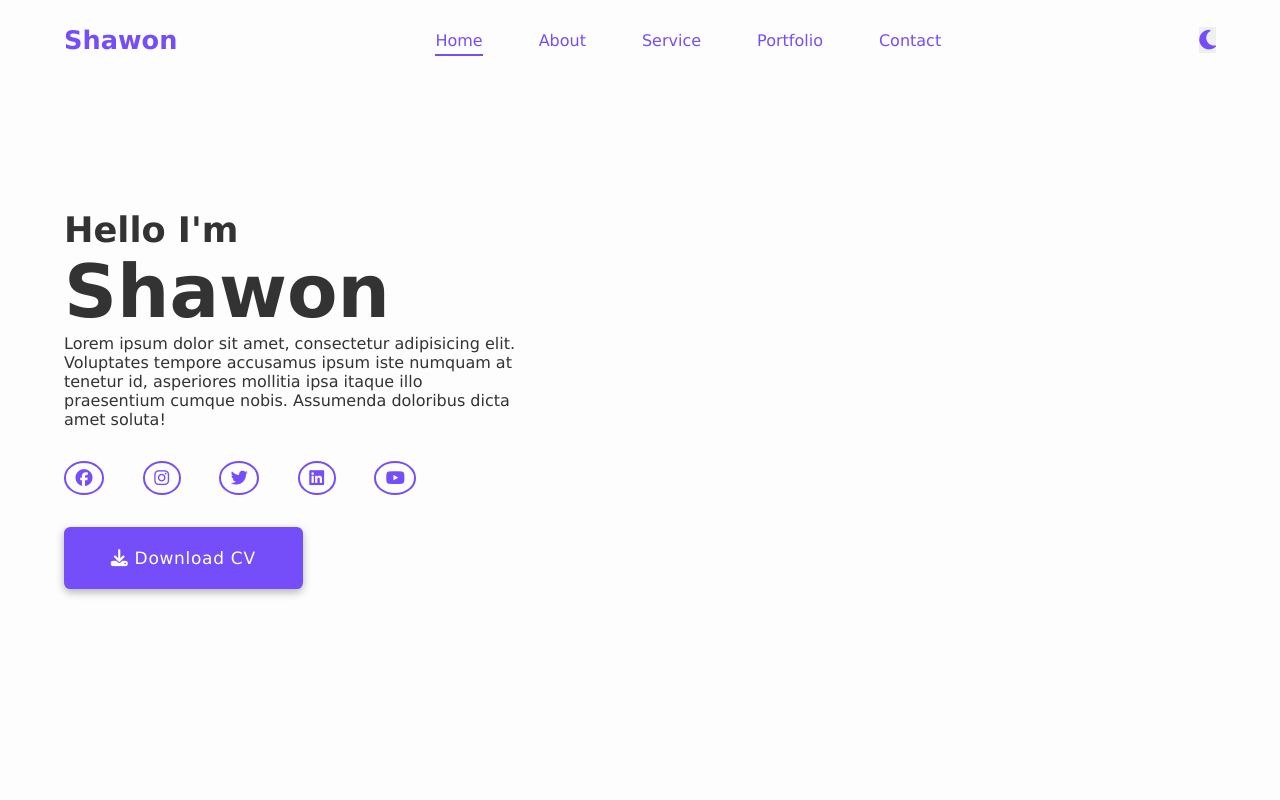
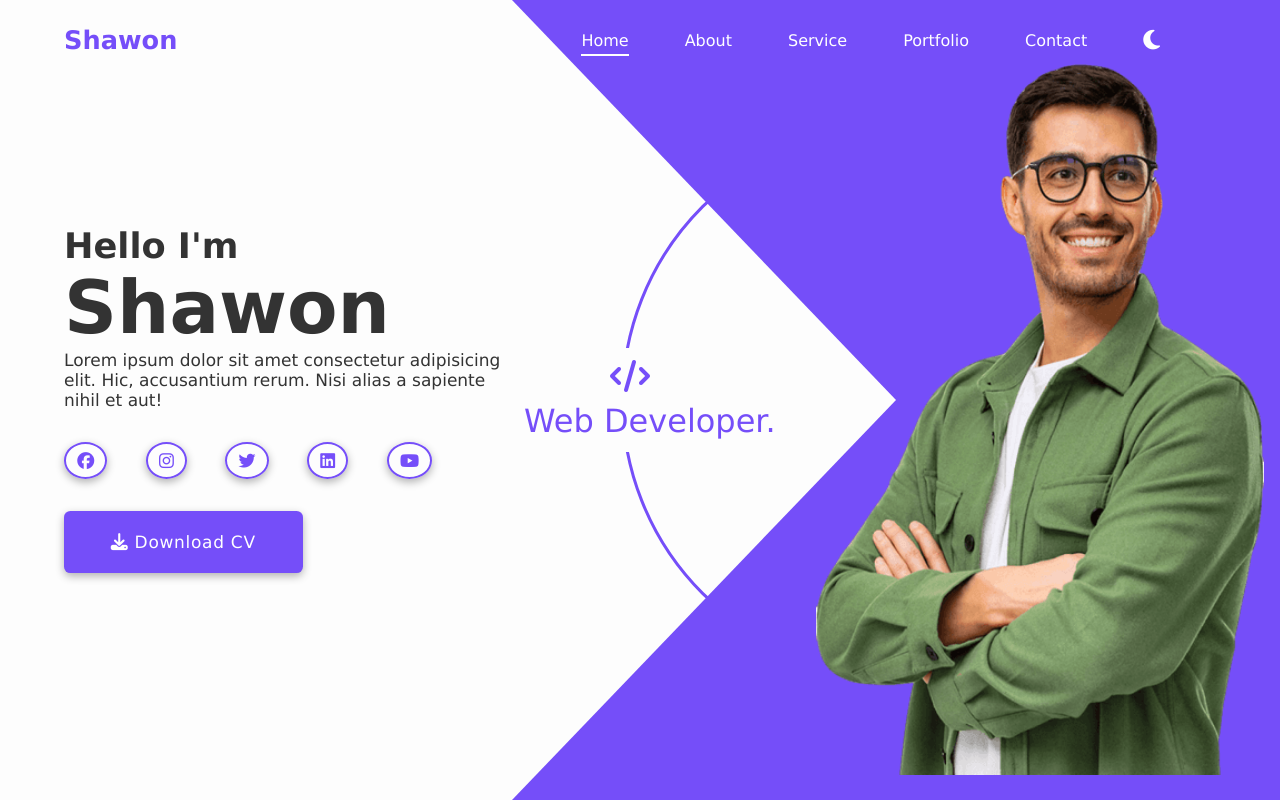
Before and after one commit to shawon012/portfolio, a plain HTML site: page index.html in a window 1280 px wide. Drawn offline with Linux system fonts and the light colour scheme.

Commit message:
header section right going on

```diff
--- a/index.html
+++ b/index.html
@@ -1,5 +1,6 @@
 <!DOCTYPE html>
 <html lang="en">
+
 <head>
     <meta charset="UTF-8">
     <meta name="viewport" content="width=device-width, initial-scale=1.0">
@@ -10,20 +11,25 @@
     <link rel="stylesheet" href="https://cdnjs.cloudflare.com/ajax/libs/font-awesome/6.4.0/css/all.min.css">
     <script src="https://kit.fontawesome.com/9637e31e25.js" crossorigin="anonymous"></script>
 </head>
+
 <body>
     <!-- Navbar Start -->
     <nav>
         <div class="container nav-container">
-            <a href="" class="logo"><h3>Shawon</h3></a>
+            <a href="" class="logo">
+                <h3>Shawon</h3>
+            </a>
             <ul class="nav-link">
                 <li> <a class="active" href="#Home">Home</a></li>
                 <li> <a href="#About">About</a></li>
                 <li> <a href="#Service">Service</a></li>
                 <li> <a href="#Portfolio">Portfolio</a></li>
                 <li> <a href="#Contact">Contact</a></li>
+                <li><button class="moon mood-icon"> <i class="fa fa-moon"></i> </button></li>
+                <li><button class="sun mood-icon"> <i class="fa fa-sun"></i> </button></li>
             </ul>
-            <button class="moon mood-icon"> <i class="fa fa-moon"></i> </button>
-            <button class="sun mood-icon"> <i class="fa fa-sun"></i> </button>
+
+
         </div>
     </nav>
     <!-- Navbar End -->
@@ -35,7 +41,8 @@
                 <h3>Hello I'm</h3>
                 <h1>Shawon</h1>
                 <p>
-                    Lorem ipsum dolor sit amet, consectetur adipisicing elit. Voluptates tempore accusamus ipsum iste numquam at tenetur id, asperiores mollitia ipsa itaque illo praesentium cumque nobis. Assumenda doloribus dicta amet soluta!
+                    Lorem ipsum dolor sit amet consectetur adipisicing elit. Hic, accusantium rerum. Nisi alias a
+                    sapiente nihil et aut!
                 </p>
                 <div class="social-link">
                     <a href=""> <i class="fab fa-facebook"></i> </a>
@@ -44,16 +51,52 @@
                     <a href=""> <i class="fab fa-linkedin"></i> </a>
                     <a href=""> <i class="fab fa-youtube"></i> </a>
                 </div>
-                <a href="" class="btn" download="./img/Md Shakibul Islam Shawon-- Resume--Pdf.pdf"><i class="fa fa-download"></i> Download CV </a>
+                <a href="" class="btn" download="./img/Md Shakibul Islam Shawon-- Resume--Pdf.pdf"><i
+                        class="fa fa-download"></i> Download CV </a>
             </div>
             <div class="header-right">
+                <div class="professing-conten">
+                    <div class="profession-box">
+                        <div class="profession" style="--r:0;">
+                            <i class="fa fa-code"></i>
+                            <h3>Web Developer.</h3>
+                        </div>
+                        <div class="profession" style="--r:1;">
+                            <i class="fa fa-code"></i>
+                            <h3>frontEnd Dev.</h3>
+                        </div>
+                        <div class="profession" style="--r:2;">
+                            <i class="fa fa-code"></i>
+                            <h3>Mern Dev.</h3>
+                        </div>
+                        <!-- <div class="profession" style="--r:3;">
+                            <i class="fa fa-code"></i>
+                            <h3>Web Developer</h3>
+                        </div> -->
+                        <!-- <div class="profession" style="--r:4;">
+                            <i class="fa fa-display"></i>
+                            <h3>Mern Developer</h3>
+                        </div> -->
+                        <div class="profession" style="--r:3;">
+                            <i class="fa fa-code"></i>
+                            <h3>Web App Dev.</h3>
+                        </div>
+                        <div class="circle">
 
+                        </div>
+                    </div>
+                    <div class="ovrelay"></div>
+                </div>
+                <div class="header-img">
+                    <img src="./img/Hero.png" alt="">
+                </div>
             </div>
         </div>
     </header>
     <!-- End Header Section -->
 
     <!-- Custom JS link -->
-<script src="./script.js"></script>
+    <script src="./script.js"></script>
 </body>
+
 </html>
--- a/style.css
+++ b/style.css
@@ -40,13 +40,13 @@ img{
     transition: var(--transition);
     cursor: pointer;
 }
-.btn :hover{
+.btn:hover{
     background: transparent;
     border-color: var(--color-primary);
     color: var(--color-primary);
 }
 .container{
-    max-width: 1260px;
+    max-width: 1300px;
     width: 90%;
     margin: 0 auto;
 }
@@ -83,7 +83,7 @@ nav{
 
 .nav-link li a{
     font-size: 16px;
-    color: var(--color-primary);
+    color: var(--color-white);
     font-weight: 500;
     position: relative;
 }
@@ -94,21 +94,24 @@ nav{
     bottom: -6px;
     width: 100%;
     height: .1rem;
-    background: var(--color-primary);
+    background: var(--color-white);
 }
-.moon{
-
-    color: var(--color-primary);
-}
+/* .moon{
+    color: var(--color-);
+} */
 .mood-icon{
     font-size: 1.4rem;
     transition: var(--transition);
+    color: var(--color-white);
 }
 .mood-icon:hover{
     transform: rotate(360deg);
 }
 .sun{
     display: none;
+}
+button{
+    background: transparent;
 }
 /* End Navbar */
 
@@ -132,9 +135,10 @@ header{
 .header-container h1{
     font-size: 4.6rem;
     font-weight: 700;
+
 }
 .header-container p{
-    font-size: 16px;
+    font-size: 17px;
 }
 .social-link{
 display: flex;
@@ -143,12 +147,93 @@ gap: 2.4rem;
 margin: 2rem 0;
 }
 .social-link a{
-    padding: .3rem .6rem ;
+    padding: .4rem .7rem ;
     border: 2px solid var(--color-primary);
     color: var(--color-primary);
     font-size: 17px;
     cursor: pointer;
     transition: var(--transition);
     border-radius: 50%;
+    box-shadow: 0 0.2rem 0.5rem rgba(0, 0, 0, 0.3);
+}
+.social-link a:hover{
+    background: var(--color-primary);
+    color: var(--color-white);
+}
+.professing-conten{
+    position: absolute;
+    width: 768px;
+    height: 100%;
+    transform: translateY(-50%);
+    top: 50%;
+    right: 0%;
+    pointer-events: none;
+    overflow: hidden;
+}
+.profession-box{
+    position: absolute;
+    top: 0;
+    right: 0;
+    width: 100%;
+    height: 100%;
+    border-radius:50% ;
+    display: flex;
+    justify-content: center;
+    align-items: center;
+}
+.profession{
+    position: absolute;
+    display: flex;
+    flex-direction: column;
+    align-items: center;
+    color: var(--color-primary);
+    transform: rotate(calc(360deg/ 4 * var(--r))) !important;
+    transform-origin: 400px;
+    left: 0;
+    gap: .6rem;
+    background: var(--color-white-bg);
+    padding: 12px;
+}
+.profession:nth-child(1) i{
+    margin-right: 40px;
+}
+.profession:nth-child(4) i{
+    margin-right: 24px;
+}
+.profession:nth-child(2) i{
+    margin-left: 30px;
+}
+.profession i{
+    font-size: 2rem;
+}
+.profession h3{
+    font-size: 2rem;
+    line-height: 120%;
+    font-weight:500 ;
+}
+.circle{
+    width: 550px;
+    height: 550px;
+    border-radius: 50%;
+    border: 3px solid var(--color-primary);
+}
+.ovrelay{
+    position: absolute;
+    top: 0;
+    right: 0;
+    width: 0;
+    height: 0;
+    border-top: 50vh solid var(--color-primary);
+    border-bottom: 50vh solid var(--color-primary);
+    border-left: 384px solid transparent;
+    border-right: 384px solid var(--color-primary);
+}
+.header-img img{
+    position: absolute;
+    top: 4rem;
+    bottom: 0;
+    right: 1rem;
+    width: 28rem;
+
 }
 /* End Header Section */
```
